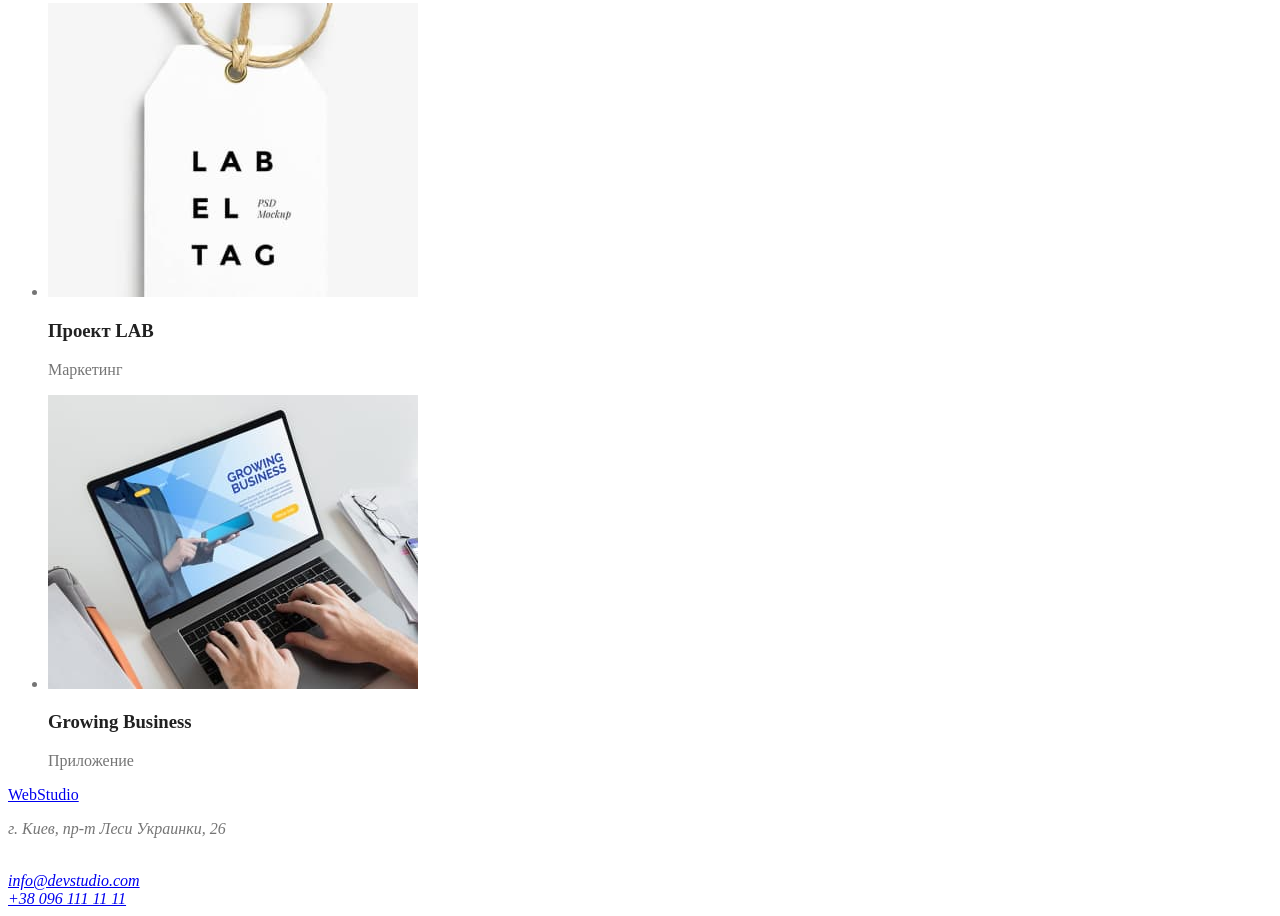
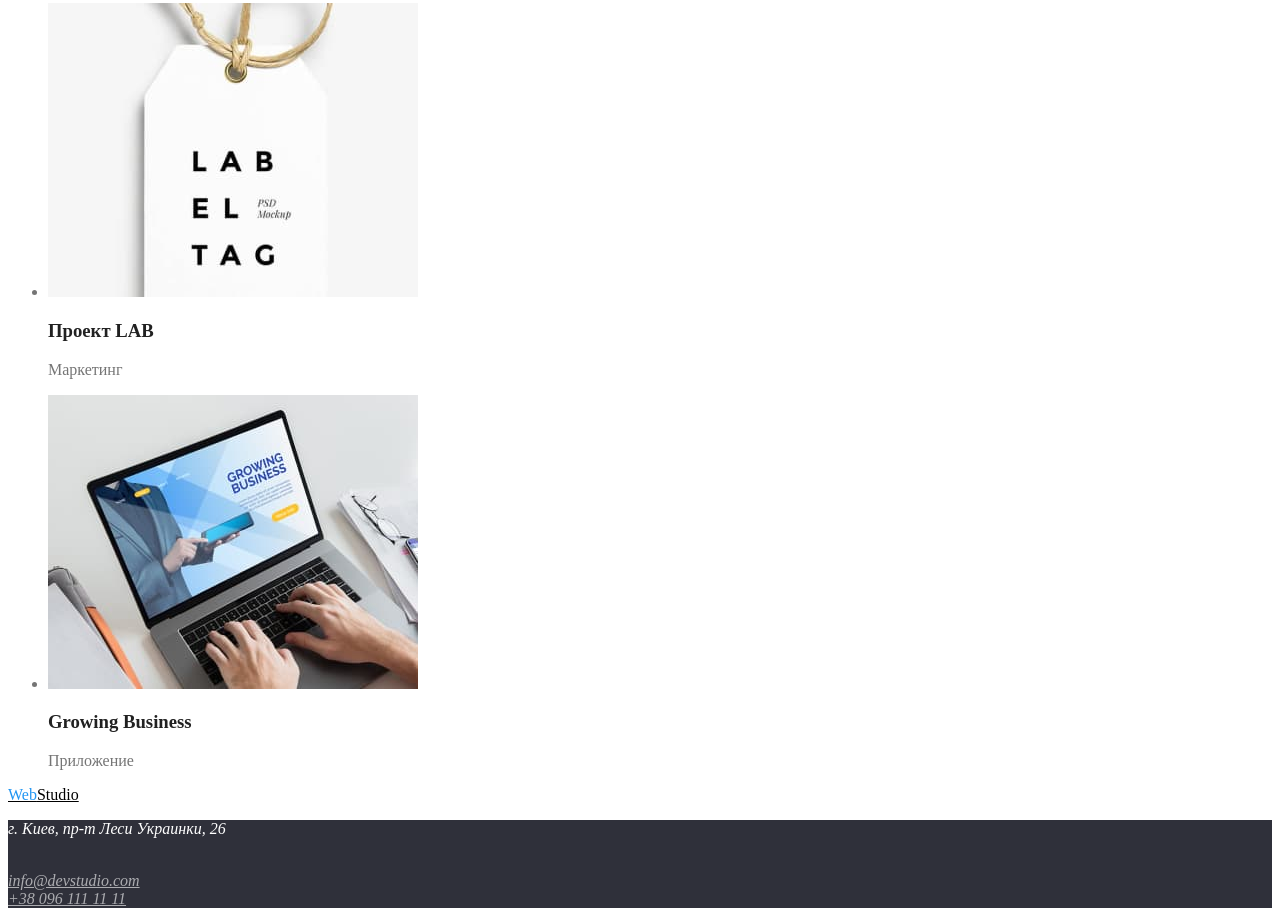
Before and after one commit to Ali-sia/goit-markup-hw-02, a plain HTML site: page portfolio.html in a window 1280 px wide. Shown: the part 3022-3938 px from the top of the page. Drawn offline with Linux system fonts and the light colour scheme.

Commit message:
CSS footer

```diff
--- a/css/styles.css
+++ b/css/styles.css
@@ -16,6 +16,7 @@ font-style: normal; */
 /* основной текст: 757575 */
 /* текст лого (футер): синий - 2196F3 , белій - FFFFFF */
 /* тект (почта телефон)(футер): rgba(255, 255, 255, 0.6); */
+/* цвет фона футер: 2F303A */
 
 :root {
   --primary-text-color: #757575;
@@ -23,6 +24,9 @@ font-style: normal; */
   --title-text-color: #212121;
   --black-text-color: #000000;
   --accent-color: #2196f3;
+  --footer-link-color: rgba(255, 255, 255, 0.6);
+  --footer-hover-color: rgba(33, 150, 243, 0.6);
+  --dark-bgc: #2f303a;
 }
 
 /*
@@ -68,9 +72,14 @@ body {
   color: var(--accent-color);
 }
 
+.logo:hover,
+.logo:focus {
+  color: var(--accent-color);
+}
+
 /*hero section*/
 .hero {
-  background-color: #2f303a;
+  background-color: var(--dark-bgc);
 }
 
 .hero-title {
@@ -107,3 +116,21 @@ body {
   background-color: var(--accent-color);
   color: var(--white-text-color);
 }
+
+/* footer */
+.addres {
+  background-color: var(--dark-bgc);
+}
+
+.addres .addres-text {
+  color: var(--white-text-color);
+}
+
+.addres .addres-link {
+  color: var(--footer-link-color);
+}
+
+.addres .addres-link:hover,
+.addres .addres-link:focus {
+  color: var(--footer-hover-color);
+}
--- a/portfolio.html
+++ b/portfolio.html
@@ -93,12 +93,12 @@
     </main>
     <!--Футер-->
     <footer>
-      <a href="/"> WebStudio </a>
-      <address>
-        <p>г. Киев, пр-т Леси Украинки, 26</p>
+      <a href="./index.html" class="logo"> <span class="logo-word">Web</span>Studio </a>
+      <address class="addres">
+        <p class="addres-text">г. Киев, пр-т Леси Украинки, 26</p>
         <br />
-        <a href="mailto:info@devstudio.com">info@devstudio.com</a><br />
-        <a href="tel:+380961111111">+38 096 111 11 11</a>
+        <a href="mailto:info@devstudio.com" class="addres-link">info@devstudio.com</a><br />
+        <a href="tel:+380961111111" class="addres-link">+38 096 111 11 11</a>
       </address>
     </footer>
   </body>
```
Also changed, not shown: index.html (+4 -4 lines).
